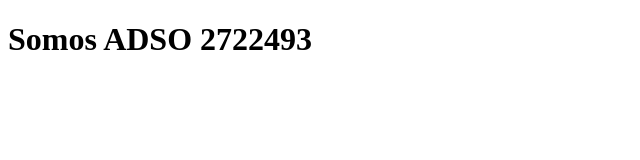
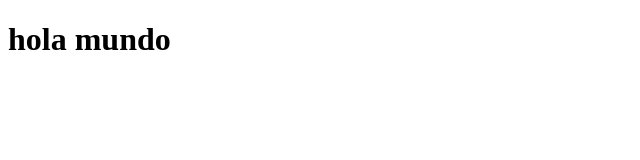
Before and after one commit to Seven7w7/tareilla, a plain HTML site: page index.html in a window 1280 px wide. Shown: the whole page, without its empty margins (0-640 px from the left). Drawn offline with Linux system fonts and the light colour scheme.

Commit message:
Commit three

```diff
--- a/index.html
+++ b/index.html
@@ -6,7 +6,7 @@
     <title>Document</title>
 </head>
 <body>
-    <h1>Somos ADSO 2722493</h1>
+    <h1>hola mundo </h1>
 
 </body>
 </html>
```
